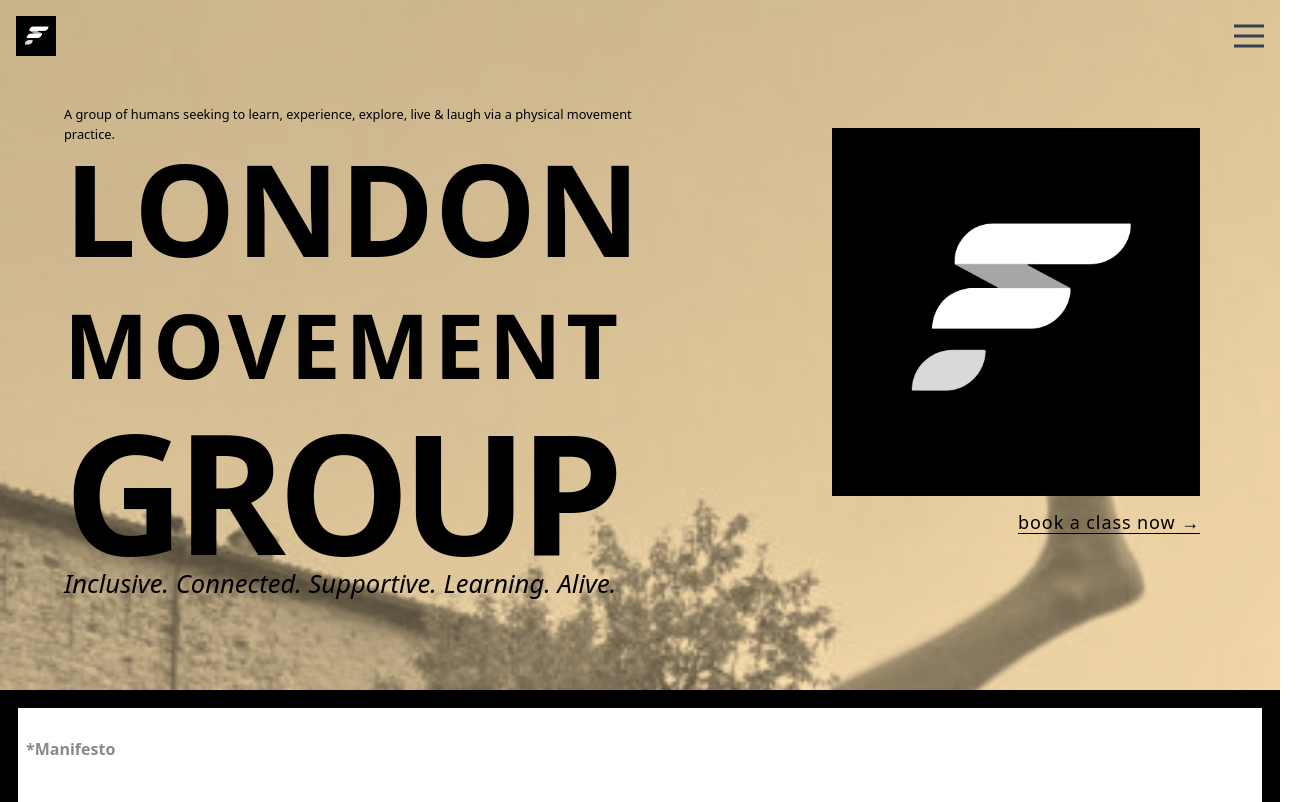
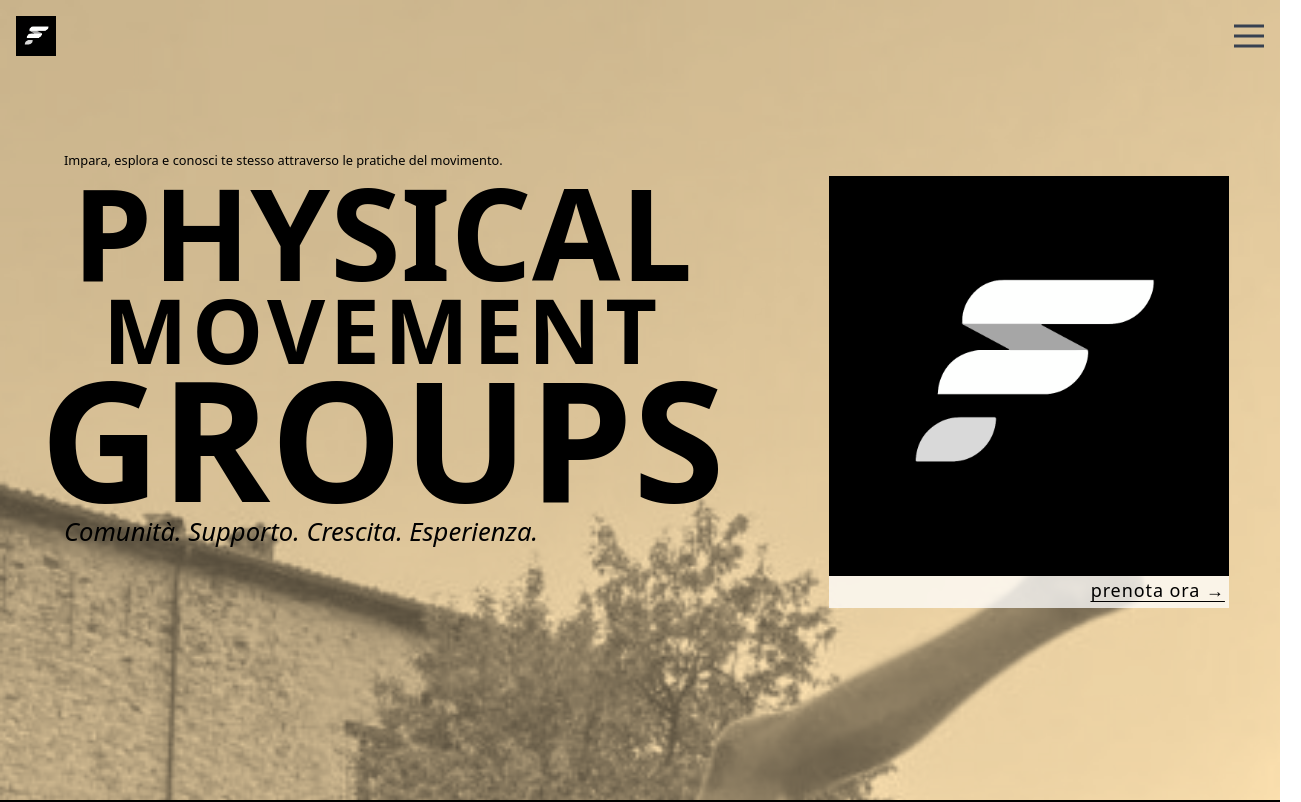
Before and after one commit to giacomo-folli/framcee, a SvelteKit app: page / in a window 1280 px wide. Shown: the top 802 px of the page, 1301 px wide, since content can reach past the window. Built offline with nearby package versions, Linux system fonts and the light colour scheme.

Commit message:
homepage

```diff
--- a/src/routes/+page.svelte
+++ b/src/routes/+page.svelte
@@ -1,46 +1,45 @@
 <script lang="ts"></script>
 
-<section class="relative pt-8 pb-14">
+<section class="relative">
 	<div
 		class="absolute top-0 left-0 h-full w-full z-[-1] bg-cover bg-no-repeat filter sepia contrast-50"
 		style:background-image="url(/homepage.jpg)"
 	/>
 
-	<div class="lg:grid lg:grid-cols-[50%_50%]">
+	<div class="flex flex-col lg:flex-row justify-between min-h-[100vh] pt-20 pb-4">
 		<div id="slogan" class="mx-auto p-1 py-14 lg:p-10 lg:mt-8">
-			<div class="text-sm lg:text-[1vw] px-6">
-				A group of humans seeking to learn, experience, explore, live & laugh via a physical
-				movement practice.
+			<div class="text-xs lg:text-[1vw] px-6">
+				Impara, esplora e conosci te stesso attraverso le pratiche del movimento.
 			</div>
 
 			<div
-				class="mx-auto text-[20vw] lg:text-[10vw] font-semibold leading-none whitespace-pre-wrap px-6"
+				class="w-full text-center text-[20vw] lg:text-[10vw] font-semibold leading-none whitespace-pre-wrap"
 			>
-				LONDON
+				PHYSICAL
 			</div>
 			<div
-				class="mx-auto pt-2 text-[13vw] lg:text-[7vw] tracking-widest lg:tracking-wider leading-[10vw] font-semibold whitespace-pre-wrap px-6"
+				class="w-full text-center pt-2 text-[14vw] lg:text-[7vw] tracking-widest lg:tracking-wider leading-[7vw] lg:leading-[4vw] font-semibold whitespace-pre-wrap"
 			>
 				MOVEMENT
 			</div>
 			<div
-				class="mx-auto text-[26vw] lg:text-[13vw] -tracking-wider leading-none font-semibold whitespace-pre-wrap px-6"
+				class="w-full text-center text-[23vw] lg:text-[13vw]  leading-none font-semibold whitespace-pre-wrap"
 			>
-				GROUP
+				GROUPS
 			</div>
 
 			<div class="w-full px-6 text-sm lg:text-[2vw] tracking-normal italic">
-				Inclusive. Connected. Supportive. Learning. Alive.
+				Comunità. Supporto. Crescita. Esperienza.
 			</div>
 		</div>
 
 		<div class="mt-8 flex justify-end lg:p-16">
-			<div class="px-4 h-[200px] w-[200px] lg:h-[400px] lg:w-[400px]">
+			<div class="mb-6 mr-2 h-[150px] w-[150px] lg:h-[400px] lg:w-[400px]">
 				<img src="/logo.png" alt="log" />
 				<div
-					class="py-3 underline underline-offset-4 text-[5vw] lg:text-lg tracking-wide lg:tracking-wider lg:text-right"
+					class="bg-white bg-opacity-75 px-1 pb-1 text-right underline underline-offset-4 text-[5vw] lg:text-lg tracking-wide lg:tracking-wider lg:text-right"
 				>
-					<a href="/classi"> book a class now &rarr; </a>
+					<a href="/classi"> prenota ora &rarr; </a>
 				</div>
 			</div>
 		</div>
```
